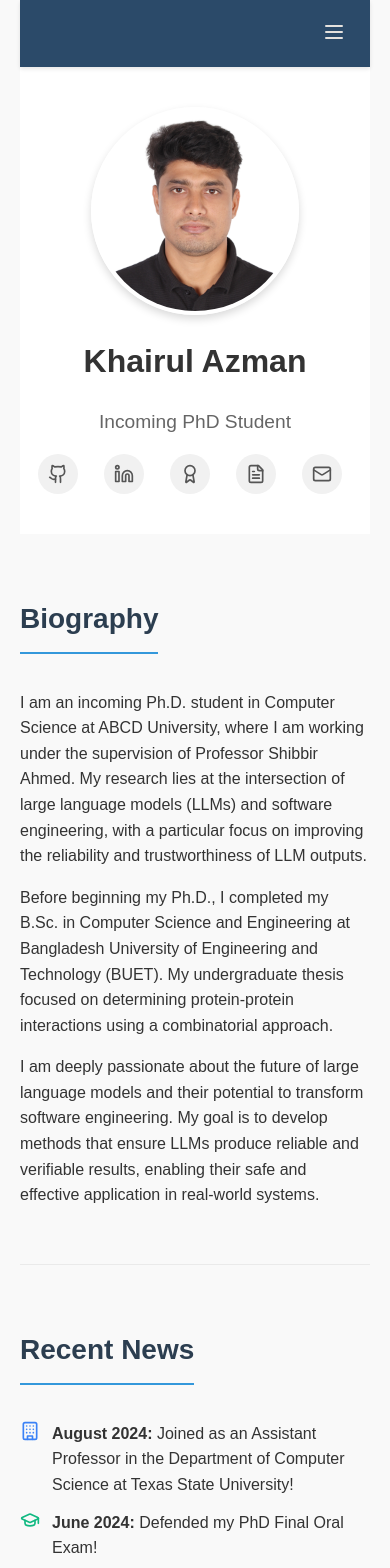
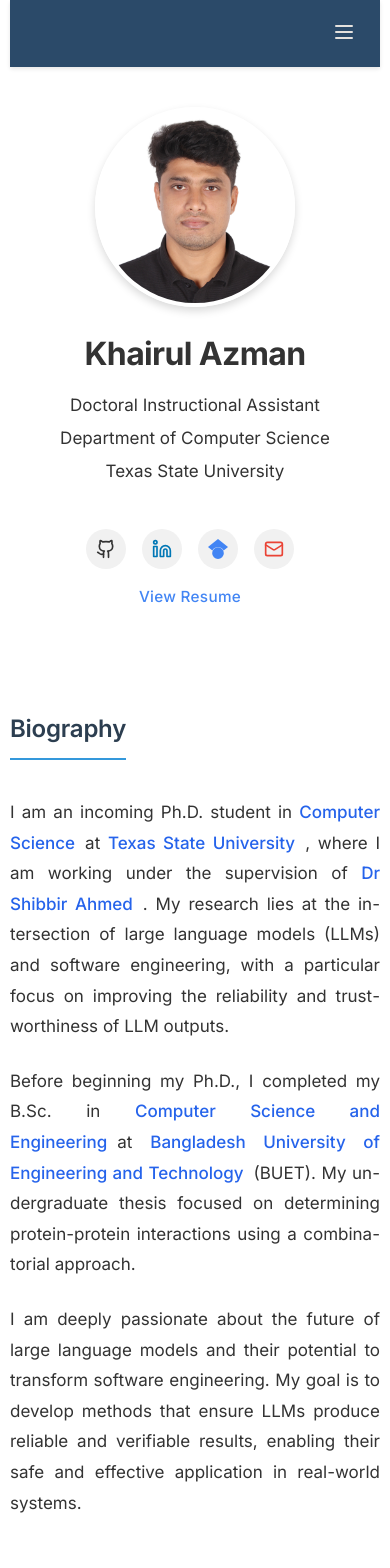
Before and after one commit to azman-i/my_portfolio, a React (Create React App) app: page / in a window 390 px wide. Shown: the top 1568 px of the page. Built offline with nearby package versions, Linux system fonts and the light colour scheme.

Commit message:
first version done

```diff
--- a/public/index.html
+++ b/public/index.html
@@ -2,7 +2,7 @@
 <html lang="en">
   <head>
     <meta charset="utf-8" />
-    <link rel="icon" href="%PUBLIC_URL%/favicon.ico" />
+    <link rel="icon" href="%PUBLIC_URL%/services_portfolio" />
     <meta name="viewport" content="width=device-width, initial-scale=1" />
     <meta name="theme-color" content="#000000" />
     <meta
@@ -24,7 +24,7 @@
       work correctly both with client-side routing and a non-root public URL.
       Learn how to configure a non-root public URL by running `npm run build`.
     -->
-    <title>React App</title>
+    <title>Khairul Azman</title>
   </head>
   <body>
     <noscript>You need to enable JavaScript to run this app.</noscript>
--- a/src/App.css
+++ b/src/App.css
@@ -1,18 +1,28 @@
 /* App.css */
+/* Import Inter font */
+@import url('https://fonts.googleapis.com/css2?family=Inter:wght@300;400;500;600;700&display=swap');
+
 /* Global Styles */
 body {
-  font-family: 'Arial', sans-serif;
+  font-family: 'Inter', -apple-system, BlinkMacSystemFont, 'Segoe UI', Roboto, sans-serif;
+  font-size: 21px;
   line-height: 1.6;
   color: #333;
   margin: 0;
   padding: 0;
   background-color: #f9f9f9;
+  overflow-x: hidden;
 }
 
 .container {
   max-width: 1200px;
+  width: 90%;
   margin: 0 auto;
   padding: 0 20px;
+  background-color: #fff;
+  box-sizing: border-box;
+  text-align: justify;
+
 }
 
 section {
@@ -81,6 +91,7 @@ header {
   padding: 40px 0;
   background-color: #fff;
   width: 100%;
+  box-sizing: border-box;
 }
 header#header {
   transition: margin-top 0.4s ease;
@@ -103,19 +114,23 @@ header#header {
 }
 
 .profile-info {
-  margin:0px 30px;
+  margin: 0 30px;
   text-align: center;
+  max-width: 100%;
+  box-sizing: border-box;
 }
 
 .profile-name {
-  font-size: 2.5rem;
+  font-size: 2.75rem;
   font-weight: 700;
+  letter-spacing: -0.02em;
   margin-bottom: 8px;
   color: #333;
 }
 
 .profile-title {
-  font-size: 1.2rem;
+  font-size: 1.375rem;
+  font-weight: 500;
   color: #666;
   margin-bottom: 16px;
 }
@@ -169,7 +184,9 @@ header#header {
 
 /* Section Styles */
 .section-title {
-  font-size: 28px;
+  font-size: 1.75rem;
+  font-weight: 600;
+  letter-spacing: -0.01em;
   border-bottom: 2px solid #3498db;
   padding-bottom: 10px;
   display: inline-block;
@@ -186,12 +203,14 @@ header#header {
 }
 
 .publication-title {
-  font-weight: bold;
+  font-size: 1.25rem;
+  font-weight: 600;
   margin-bottom: 5px;
 }
 
 .publication-authors {
-  font-style: italic;
+  font-size: 1.125rem;
+  font-weight: 400;
   margin-bottom: 5px;
 }
 
@@ -209,11 +228,14 @@ header#header {
 }
 
 .teaching-title {
-  font-weight: bold;
+  font-size: 1.25rem;
+  font-weight: 600;
   margin-bottom: 5px;
 }
 
 .teaching-institution {
+  font-size: 1.125rem;
+  font-weight: 400;
   color: #7f8c8d;
 }
 
@@ -253,6 +275,7 @@ footer {
 .navbar-item {
   color: white;
   text-decoration: none;
+  font-size: 1rem;
   font-weight: 500;
   transition: color 0.3s ease;
 }
@@ -315,14 +338,16 @@ header {
 }
 
 .profile-name {
-  font-size: 2.5rem;
+  font-size: 2.75rem;
   font-weight: 700;
+  letter-spacing: -0.02em;
   margin-bottom: 8px;
   color: #333;
 }
 
 .profile-title {
-  font-size: 1.2rem;
+  font-size: 1.375rem;
+  font-weight: 500;
   color: #666;
   margin-bottom: 16px;
 }
@@ -413,7 +438,7 @@ header {
 
   .navbar-menu.is-active {
     display: flex;
-    max-height: 170px; /* Set this to a value larger than your menu's height */
+    max-height: 300px; /* Set this to a value larger than your menu's height */
   opacity: 1;
   padding: 1rem;
   }
@@ -435,7 +460,7 @@ header {
   }
 
   .profile-name {
-    font-size: 2rem;
+    font-size: 2.25rem;
   }
 }
 @media (max-width: 768px) {
@@ -485,9 +510,11 @@ header {
 
 .news-content {
   flex: 1;
+  font-weight: 400;
 }
 
 .news-date {
+  font-size: 22px;
   font-weight: 600;
 }
 
@@ -515,3 +542,103 @@ header {
 .chevron-icon.rotated {
   transform: rotate(180deg);
 }
+.profile-position{
+  line-height: 1rem;
+  margin-bottom: 50px;
+}
+/* Responsive adjustments */
+@media screen and (max-width: 768px) {
+  .container {
+    width: 95%;
+    padding: 0 15px;
+    font-size:17px;
+  }
+  .profile-name {
+    font-size: 2.25rem;
+  }
+  .profile-title {
+    font-size: 1.25rem;
+  }
+  .section-title {
+    font-size: 1.5rem;
+  }
+  .news-date {
+    font-size: 17px;
+    font-weight: 600;
+  }
+}
+
+@media screen and (max-width: 480px) {
+  .container {
+    width: 100%;
+    padding: 0 10px;
+  }
+  .profile-name {
+    font-size: 2rem;
+  }
+  .profile-title {
+    font-size: 1.125rem;
+  }
+}
+
+/* Add box-sizing to all elements */
+* {
+  box-sizing: border-box;
+}
+
+/* Biography Styles */
+.biography {
+  text-align: justify;
+  hyphens: auto;
+  -webkit-hyphens: auto;
+  -ms-hyphens: auto;
+}
+
+.biography p {
+  margin-bottom: 1.5rem;
+  line-height: 1.8;
+  text-align: justify;
+  hyphens: auto;
+  -webkit-hyphens: auto;
+  -ms-hyphens: auto;
+}
+
+/* University Links Styling */
+.university-link {
+  color: #2563eb; /* Bright blue color for better visibility */
+  text-decoration: none;
+  position: relative;
+  font-weight: 500;
+  transition: all 0.3s ease;
+}
+
+.university-link:visited {
+  color: #2563eb; /* Keep the same color after visiting */
+  text-decoration: none;
+}
+
+.university-link:hover {
+  color: #1d4ed8; /* Slightly darker blue on hover */
+  text-decoration: none;
+}
+
+/* Specific university colors on hover */
+.university-link.buet:hover {
+  color: #C8102E; /* BUET's red color */
+}
+
+.university-link.cse:hover {
+  color: #2E3192; /* BUET CSE's blue color */
+}
+
+.university-link.txstate:hover {
+  color: #4F2683; /* Texas State's purple color */
+}
+
+.university-link.cs:hover {
+  color: #1E88E5; /* Computer Science blue */
+}
+
+.university-link.shibbir:hover {
+  color: #059669; /* Green color for Shibbir's link */
+}
--- a/src/App.js
+++ b/src/App.js
@@ -25,7 +25,7 @@ function App() {
     },
    biography: {
       paragraphs: [
-        "I am an incoming Ph.D. student in Computer Science at ABCD University, where I am working under the supervision of Professor Shibbir Ahmed. My research lies at the intersection of large language models (LLMs) and software engineering, with a particular focus on improving the reliability and trustworthiness of LLM outputs.",
+        "I am an incoming Ph.D. student in Computer Science at Texas State University , where I am working under the supervision of Dr Shibbir Ahmed . My research lies at the intersection of large language models (LLMs) and software engineering, with a particular focus on improving the reliability and trustworthiness of LLM outputs.",
 
         "Before beginning my Ph.D., I completed my B.Sc. in Computer Science and Engineering at Bangladesh University of Engineering and Technology (BUET). My undergraduate thesis focused on determining protein-protein interactions using a combinatorial approach.",
 
@@ -70,21 +70,37 @@ function App() {
     ],
     newsData : [
       {
-        date: "August 2024",
-        content: "Joined as an Assistant Professor in the Department of Computer Science at Texas State University!",
-        iconType: "university"
+        date: "August 2025",
+        content: "Started as a Doctoral Instructional Assistant at Texas State University.",
+        iconType: "PhD"
       },
       {
-        date: "June 2024",
-        content: "Defended my PhD Final Oral Exam!",
-        iconType: "education"
+        date: "February 2025",
+        content: "Received full funding for PhD admission at Texas State University.",
+        iconType: "Award"
       },
       {
-        date: "May 2024",
-        content: "Awarded Research Excellence Award by Iowa State University!",
-        iconType: "award"
+        date: "July 2023",
+        content: "Joined Teletalk Bangladesh Limited as an Assistant Manager.",
+        iconType: "Job"
+      },
+      {
+        date: "May 2022",
+        content: "Promoted to Software Engineer at Reve Systems.",
+        iconType: "Promotion"
+      },
+      {
+        date: "April 2021",
+        content: "Joined Reve Systems as a Junior Software Engineer.",
+        iconType: "Job"
+      },
+      {
+        date: "February 2021",
+        content: "Graduated with a BSc in Computer Science and Engineering from Bangladesh University of Engineering and Technology.",
+        iconType: "Graduation"
       }
     ]
+
   };
 
   return (
--- a/src/components/Biography.js
+++ b/src/components/Biography.js
@@ -1,11 +1,80 @@
 import React from 'react';
 
 function Biography({ paragraphs }) {
+  const formatText = (text) => {
+    // Define university links with their lengths for proper matching
+    const universityLinks = [
+      {
+        text: 'Dr Shibbir Ahmed',
+        url: 'https://shibbirtanvin.github.io/',
+        class: 'university-link shibbir'
+      },
+      {
+        text: 'Bangladesh University of Engineering and Technology',
+        url: 'https://www.buet.ac.bd/',
+        class: 'university-link buet'
+      },
+      {
+        text: 'Computer Science and Engineering',
+        url: 'https://cse.buet.ac.bd/',
+        class: 'university-link cse'
+      },
+      {
+        text: 'Texas State University',
+        url: 'https://www.txstate.edu/',
+        class: 'university-link txstate'
+      },
+      {
+        text: 'Computer Science',
+        url: 'https://www.txstate.edu/cs/',
+        class: 'university-link cs'
+      }
+    ].sort((a, b) => b.text.length - a.text.length); // Sort by length to match longer phrases first
+
+    const words = text.split(' ');
+    const result = [];
+    let i = 0;
+
+    while (i < words.length) {
+      let matched = false;
+
+      // Try to match each university link
+      for (const link of universityLinks) {
+        const linkWords = link.text.split(' ');
+        const remainingWords = words.slice(i, i + linkWords.length).join(' ');
+
+        if (remainingWords === link.text) {
+          result.push(
+            <a
+              key={i}
+              href={link.url}
+              target="_blank"
+              rel="noopener noreferrer"
+              className={link.class}
+            >
+              {link.text}
+            </a>
+          );
+          i += linkWords.length;
+          matched = true;
+          break;
+        }
+      }
+
+      if (!matched) {
+        result.push(words[i] + (i < words.length - 1 ? ' ' : ''));
+        i++;
+      }
+    }
+
+    return result;
+  };
+
   return (
-    <section id="biography">
+    <section id="biography" className="biography">
       <h2 className="section-title">Biography</h2>
       {paragraphs.map((paragraph, index) => (
-        <p key={index}>{paragraph}</p>
+        <p key={index}>{formatText(paragraph)}</p>
       ))}
     </section>
   );
--- /dev/null
+++ b/src/components/Header.css
@@ -0,0 +1,116 @@
+.social-icon {
+  transition: all 0.3s ease;
+  color: #4a5568;
+}
+
+.social-icon:hover {
+  transform: translateY(-2px);
+}
+
+/* Specific icon colors */
+.github-icon .social-icon {
+  color: #333;
+}
+
+.linkedin-icon .social-icon {
+  color: #0077b5;
+}
+
+.email-icon .social-icon {
+  color: #ea4335;
+}
+
+.google-scholar-icon .google-scholar-icon-svg {
+  color: #4285f4;
+}
+
+/* Hover effects with brighter colors */
+.github-icon:hover .social-icon {
+  color: #24292e;
+}
+
+.linkedin-icon:hover .social-icon {
+  color: #0a66c2;
+}
+
+.email-icon:hover .social-icon {
+  color: #d93025;
+}
+
+.google-scholar-icon:hover .google-scholar-icon-svg {
+  color: #1a73e8;
+}
+
+/* Add a subtle background effect on hover */
+.icon-link {
+  display: inline-flex;
+  align-items: center;
+  justify-content: center;
+  padding: 6px;
+  border-radius: 50%;
+  transition: all 0.3s ease;
+  background-color: rgba(0, 0, 0, 0.03);
+}
+
+.icon-link:hover {
+  background-color: rgba(0, 0, 0, 0.08);
+}
+
+/* Ensure proper spacing between icons and responsive layout */
+.social-links {
+  display: flex;
+  gap: 8px;
+  margin-top: 12px;
+  flex-wrap: wrap;
+  justify-content: center;
+}
+
+/* Resume link styling */
+.resume-link {
+  display: inline-block;
+  margin-top: 16px;
+  color: #4285f4;
+  text-decoration: none;
+  font-size: 0.95em;
+  font-weight: 500;
+  letter-spacing: 0.3px;
+  position: relative;
+  transition: all 0.3s ease;
+}
+
+.resume-link::after {
+  content: '';
+  position: absolute;
+  width: 100%;
+  height: 1px;
+  bottom: -2px;
+  left: 0;
+  background-color: #4285f4;
+  transform: scaleX(0);
+  transform-origin: bottom right;
+  transition: transform 0.3s ease;
+}
+
+.resume-link:hover {
+  color: #1a73e8;
+}
+
+.resume-link:hover::after {
+  transform: scaleX(1);
+  transform-origin: bottom left;
+}
+
+/* Responsive adjustments */
+@media screen and (max-width: 768px) {
+  .social-links {
+    gap: 6px;
+  }
+
+  .icon-link {
+    padding: 4px;
+  }
+
+  .resume-link {
+    font-size: 0.9em;
+  }
+}
--- a/src/components/Header.js
+++ b/src/components/Header.js
@@ -1,6 +1,6 @@
 import React, { useState } from 'react';
-
-import { Github, Linkedin, Mail, FileText, Award ,Menu, X } from 'lucide-react';
+import { Home,Github, Linkedin, Mail, Menu, X, GraduationCap } from 'lucide-react';
+import './Header.css';
 
 function Header({ name, title, image, links }) {
   const [isMenuOpen, setIsMenuOpen] = useState(false);
@@ -14,29 +14,57 @@ function Header({ name, title, image, links }) {
       document.body.classList.remove('menu-is-active');
     }
   };
-  // Function to render the appropriate icon based on link name
+  const closeMenu = () => {
+    setIsMenuOpen(false);
+    document.body.classList.remove('menu-is-active');
+  };
+
+  // Function to render the appropriate icon with enhanced styling
   const renderIcon = (linkName) => {
+    const iconStyle = {
+      size: 20,
+      strokeWidth: 2,
+      className: 'social-icon'
+    };
+
     switch(linkName.toLowerCase()) {
       case 'github':
-        return <Github size={20} />;
+        return <Github {...iconStyle} />;
       case 'linkedin':
-        return <Linkedin size={20} />;
+        return <Linkedin {...iconStyle} />;
       case 'email':
-        return <Mail size={20} />;
-      case 'cv':
-        return <FileText size={20} />;
+        return <Mail {...iconStyle} />;
+        case 'home':
+          return <Home {...iconStyle} />;
       case 'google scholar':
-        return <Award size={20} />;
+        return (
+          <svg
+            className="google-scholar-icon-svg"
+            viewBox="0 0 24 24"
+            width="20"
+            height="20"
+            fill="currentColor"
+          >
+            <path d="M5.242 13.769L0 9.5 12 0l12 9.5-5.242 4.269C17.548 11.249 14.978 9.5 12 9.5c-2.977 0-5.548 1.748-6.758 4.269zM12 10a7 7 0 1 0 0 14 7 7 0 0 0 0-14z"/>
+          </svg>
+        );
+      case 'phd':
+        return <GraduationCap {...iconStyle} />;
       default:
         return null;
     }
   };
+
+  // Find CV link from the links array
+  const cvLink = links.find(link => link.name.toLowerCase() === 'cv');
 
   return (
     <>
     <nav className="navbar">
         <div className="navbar-brand">
           <span className="navbar-name">{name}</span>
+
+
         </div>
 
         {/* Mobile menu button */}
@@ -46,9 +74,9 @@ function Header({ name, title, image, links }) {
 
         {/* Desktop and Mobile menu */}
         <div className={`navbar-menu ${isMenuOpen ? 'is-active' : ''}`}>
-          <a href="#research" className="navbar-item" onClick={() => setIsMenuOpen(false)}>Research</a>
-          <a href="#publications" className="navbar-item" onClick={() => setIsMenuOpen(false)}>Publications</a>
-          <a href="#services" className="navbar-item" onClick={() => setIsMenuOpen(false)}>Services</a>
+          <a href="#research" className="navbar-item" onClick={() => closeMenu()}>Research</a>
+          <a href="#publications" className="navbar-item" onClick={() => closeMenu(false)}>Publications</a>
+          <a href="#services" className="navbar-item" onClick={() => closeMenu(false)}>Services</a>
         </div>
       </nav>
     <header id="header">
@@ -57,9 +85,16 @@ function Header({ name, title, image, links }) {
       </div>
       <div className="profile-info">
         <h1 className="profile-name">{name}</h1>
-        <p className="profile-title">{title}</p>
+
+        <div className="profile-position">
+
+          <p className="position-line">Doctoral Instructional Assistant</p>
+          <p className="position-department">Department of Computer Science</p>
+          <p className="institution-line">Texas State University</p>
+        </div>
+
         <div className="social-links">
-          {links.map((link, index) => (
+        {links.filter(link => link.name.toLowerCase() !== 'cv').map((link, index) => (
             <a
               key={index}
               href={link.url}
@@ -73,6 +108,16 @@ function Header({ name, title, image, links }) {
             </a>
           ))}
         </div>
+        {cvLink && (
+          <a
+            href={cvLink.url}
+            target="_blank"
+            rel="noopener noreferrer"
+            className="resume-link"
+          >
+            View Resume
+          </a>
+        )}
       </div>
     </header>
     </>
--- a/src/components/RecentNews.js
+++ b/src/components/RecentNews.js
@@ -1,6 +1,12 @@
 import React, { useState } from 'react';
-import { Award, GraduationCap, FileText, Building } from 'lucide-react';
-
+import {
+  GraduationCap,
+  Briefcase,
+  TrendingUp,
+  Building,
+  Award,
+  School
+} from 'lucide-react';
 function RecentNewsSection({ newsItems = [] }) {
   const [expanded, setExpanded] = useState(false);
 
@@ -11,16 +17,29 @@ function RecentNewsSection({ newsItems = [] }) {
   // Map icon types to components
   const getIcon = (iconType) => {
     switch(iconType) {
-      case 'award':
-        return <Award size={20} color="#F59E0B" />;
-      case 'education':
-        return <GraduationCap size={20} color="#10B981" />;
+      case 'Award':
+        return <Award size={20} color="#F59E0B" />; // Amber
+      case 'Graduation':
+        return <GraduationCap size={20} color="#10B981" />; // Emerald
       case 'university':
-        return <Building size={20} color="#3B82F6" />;
-      case 'publication':
-        return <FileText size={20} color="#8B5CF6" />;
+        return <Building size={20} color="#3B82F6" />; // Blue
+
+      case 'Job':
+        return <Briefcase size={20} color="#EF4444" />; // Red
+      case 'Promotion':
+        return <TrendingUp size={20} color="#EC4899" />; // Pink
+      case 'PhD':
+        return <School size={20} color="#6366F1" />; // Indigo
+      // case 'achievement':
+      //   return <Medal size={20} color="#F97316" />; // Orange
+      // case 'research':
+      //   return <BookOpen size={20} color="#14B8A6" />; // Teal
+      // case 'honor':
+      //   return <Star size={20} color="#FBBF24" />; // Yellow
+      // case 'highlight':
+      //   return <Flame size={20} color="#DC2626" />; // Red
       default:
-        return <Award size={20} color="#6B7280" />;
+        return <Award size={20} color="#6B7280" />; // Gray
     }
   };
 
```
Also changed, not shown: public/services-portfolio.png (added).
